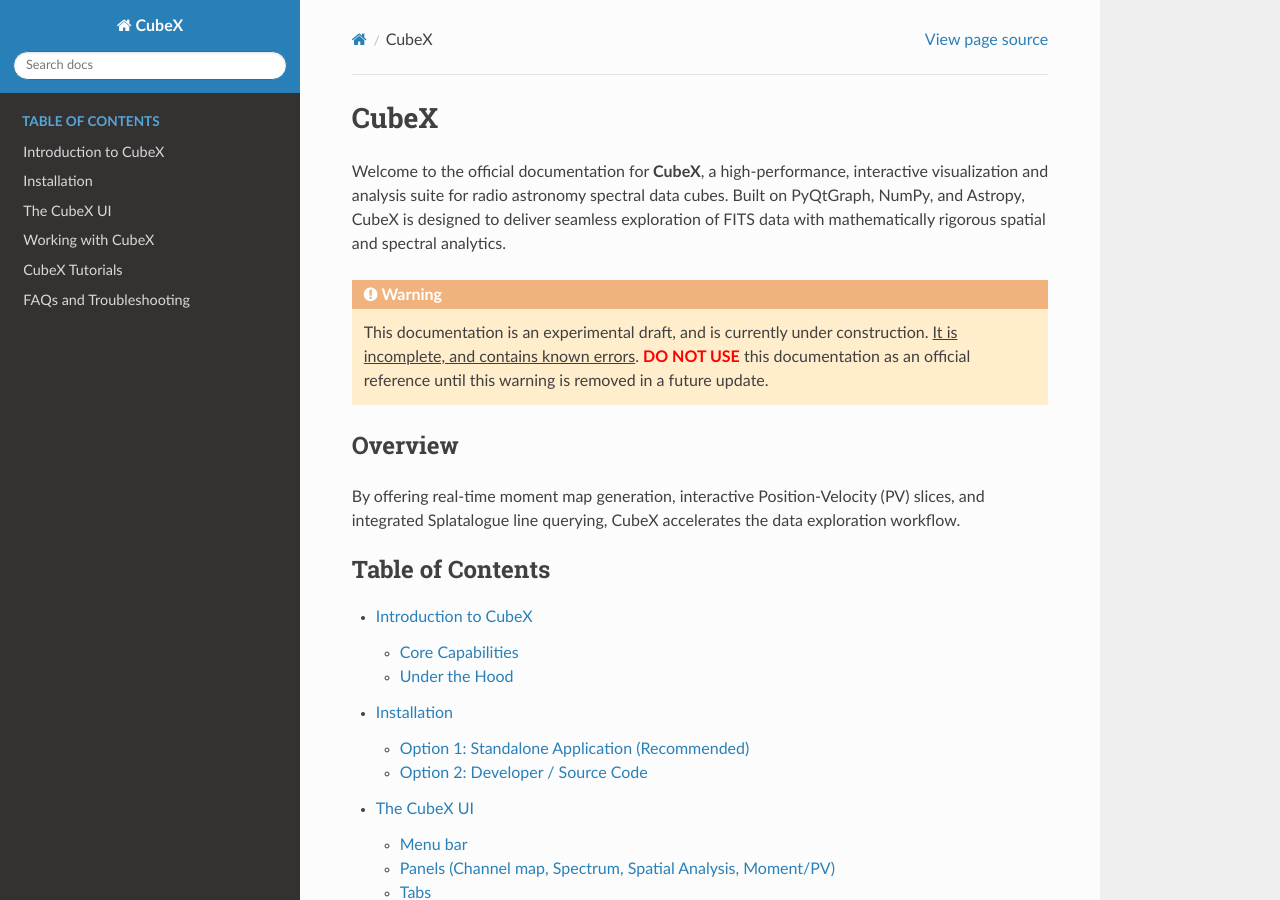
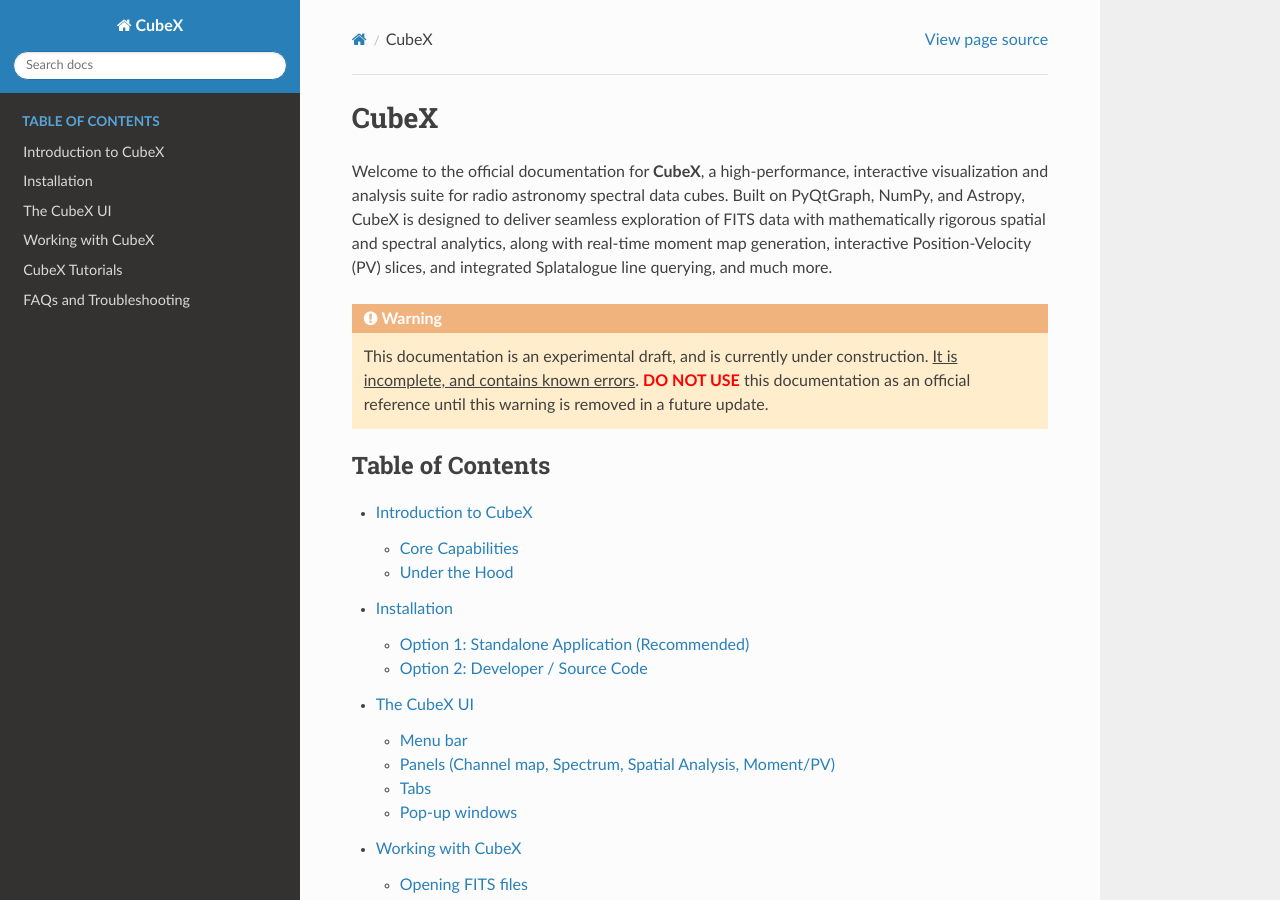
Before and after one commit to ramlalunni/CubeX, a Sphinx documentation site: the page built from docs/source/index.md, in a window 1280 px wide and 900 px high. Built offline with Sphinx 7.4.7 and the Read the Docs theme 3.1.0, drawn with Linux system fonts in a browser that asks for light colours.

Commit message:
Removed redundant overview section

````diff
--- a/docs/source/index.md
+++ b/docs/source/index.md
@@ -1,14 +1,10 @@
 # CubeX
 
-Welcome to the official documentation for **CubeX**, a high-performance, interactive visualization and analysis suite for radio astronomy spectral data cubes. Built on PyQtGraph, NumPy, and Astropy, CubeX is designed to deliver seamless exploration of FITS data with mathematically rigorous spatial and spectral analytics.
+Welcome to the official documentation for **CubeX**, a high-performance, interactive visualization and analysis suite for radio astronomy spectral data cubes. Built on PyQtGraph, NumPy, and Astropy, CubeX is designed to deliver seamless exploration of FITS data with mathematically rigorous spatial and spectral analytics, along with real-time moment map generation, interactive Position-Velocity (PV) slices, and integrated Splatalogue line querying, and much more.
 
 ```{warning}
 This documentation is an experimental draft, and is currently under construction. <u>It is incomplete, and contains known errors</u>. **<span style="color: red;">DO NOT USE</span>** this documentation as an official reference until this warning is removed in a future update.
 ```
-
-## Overview
-
-By offering real-time moment map generation, interactive Position-Velocity (PV) slices, and integrated Splatalogue line querying, CubeX accelerates the data exploration workflow.
 
 ```{toctree}
 :maxdepth: 2
````
